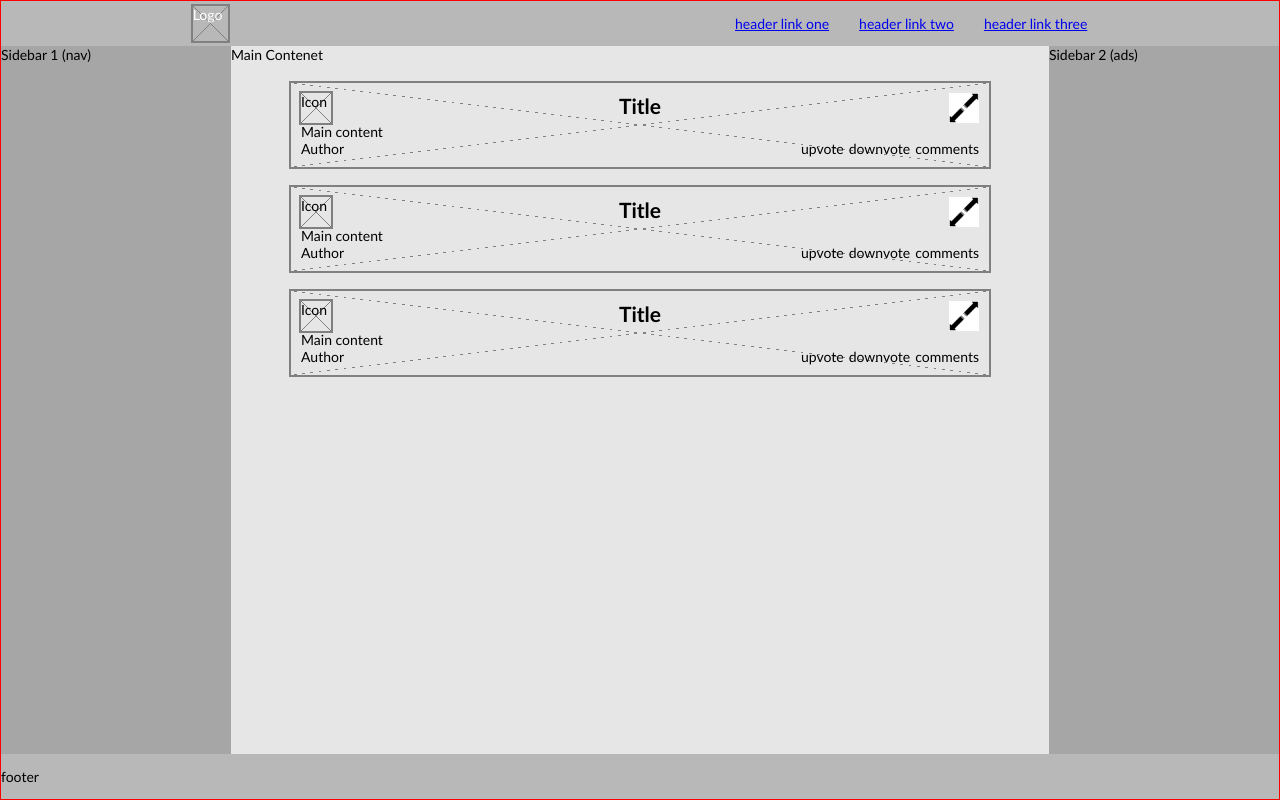
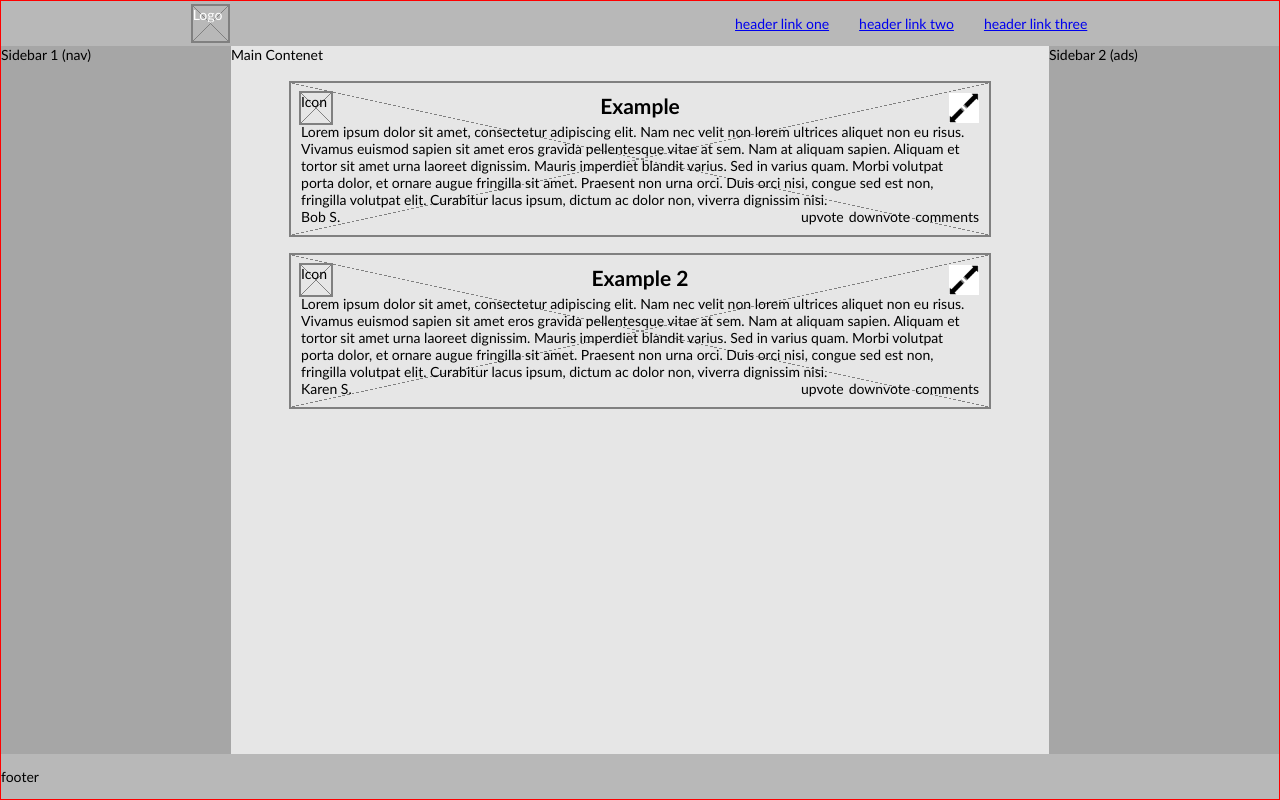
Before and after one commit to goldsmithb/io_local_demo, a React (Create React App) app: page / in a window 1280 px wide. Built offline with nearby package versions, Linux system fonts and the light colour scheme; the HTML template or start-up script is replaced by a standard one.

Commit message:
make Post component into NewsFeed list

```diff
--- a/src/components/NewsFeed.js
+++ b/src/components/NewsFeed.js
@@ -1,17 +1,56 @@
 import { useState } from 'react';
+import fullscreenButtonImg from '../media/fullscreen_button.png';
 import Post from './Post'
 
 export default function NewsFeed() {
   const [isFullscreen, setIsFullscreen] = useState(false);
+  const [examplePosts, setExamplePosts] = useState([{
+    title: "Example",
+    author: "Bob S.",
+    content: "Lorem ipsum dolor sit amet, consectetur adipiscing elit. Nam nec velit non lorem ultrices aliquet non eu risus. Vivamus euismod sapien sit amet eros gravida pellentesque vitae at sem. Nam at aliquam sapien. Aliquam et tortor sit amet urna laoreet dignissim. Mauris imperdiet blandit varius. Sed in varius quam. Morbi volutpat porta dolor, et ornare augue fringilla sit amet. Praesent non urna orci. Duis orci nisi, congue sed est non, fringilla volutpat elit. Curabitur lacus ipsum, dictum ac dolor non, viverra dignissim nisi.",
+    type: "social"
+  },
+  {
+    title: "Example 2",
+    author: "Karen S.",
+    content: "Lorem ipsum dolor sit amet, consectetur adipiscing elit. Nam nec velit non lorem ultrices aliquet non eu risus. Vivamus euismod sapien sit amet eros gravida pellentesque vitae at sem. Nam at aliquam sapien. Aliquam et tortor sit amet urna laoreet dignissim. Mauris imperdiet blandit varius. Sed in varius quam. Morbi volutpat porta dolor, et ornare augue fringilla sit amet. Praesent non urna orci. Duis orci nisi, congue sed est non, fringilla volutpat elit. Curabitur lacus ipsum, dictum ac dolor non, viverra dignissim nisi.",
+    type: "market"
+  }]);
+
   function clickFullscreen() {
     isFullscreen ? setIsFullscreen(false) : setIsFullscreen(true);
   }
 
   return (
-    <div className={"news-feed " + (isFullscreen ? "fullscreen-backdrop" : "")}>
-      <Post isFullscreen={isFullscreen} clickFullscreen={clickFullscreen}/>
-      <Post />
-      <Post />
+    <div className="news-feed">
+      {examplePosts.map((post) => (
+        <div className={"post wireframe " + (isFullscreen ? "fullscreen" : "")}>
+          <div className="post__header">
+            <div className="post__header-icon wireframe">Icon</div>
+            <span>{post.title}</span>
+            <input onClick={clickFullscreen} type="image" id="image" alt="Full screen" src={fullscreenButtonImg} />
+          </div>
+
+          <div className="post__content">{post.content}</div>
+
+          <div className="post__footer">
+            <span>{post.author}</span>
+            <div className="post__controls">
+              <div>upvote</div>
+              <div>downvote</div>
+              <div>comments</div>
+            </div>
+          </div>
+        </div>
+      ))
+      // we still need some conditional things for different post types
+      }
     </div>
+
+    // <div className={"news-feed " + (isFullscreen ? "fullscreen-backdrop" : "")}>
+    //   <Post isFullscreen={isFullscreen} clickFullscreen={clickFullscreen}/>
+    //   <Post />
+    //   <Post />
+    // </div>
   )
 }
--- a/src/components/Post.js
+++ b/src/components/Post.js
@@ -2,6 +2,14 @@
 A Basic Post Component
 
 Post will have a minimum width and height but otherwise flexibility
+
+Post content:
+{
+    title: "Example",
+    author: "Bob S.",
+    content: ""...",
+    type: "social" | "market" | "request"
+  }
 */
 
 import { useState } from 'react'
@@ -9,10 +17,6 @@ import './Post.css'
 import fullscreenButtonImg from '../media/fullscreen_button.png';
 
 export default function Post({ isFullscreen, clickFullscreen }) {
-  const title = "Example Post";
-  const author = "This is a website for learning react.";
-  const content = "Lorem ipsum";
-
   return (
     <div className={"post wireframe " + (isFullscreen ? "fullscreen" : "")}>
       <div className="post__header">
```
